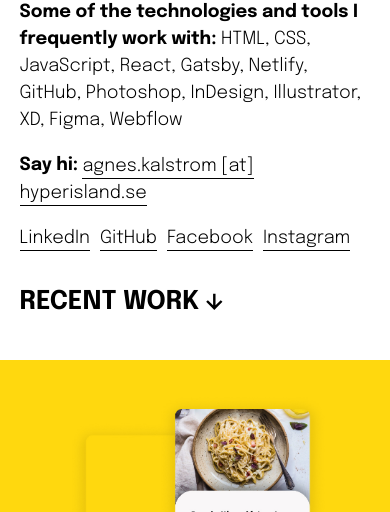
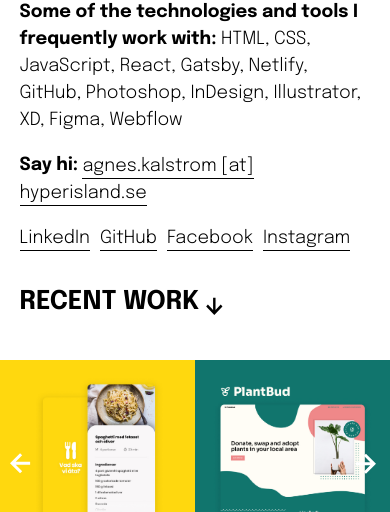
Before and after one commit to agneskalstrom/agneskalstrom.com, a Gatsby site: page / in a window 390 px wide. Shown: the part 332-844 px from the top of the page. Built offline with nearby package versions, Linux system fonts and the light colour scheme; Gatsby itself is replaced by a stand-in of ours.

Commit message:
add case swiper + add new case

```diff
--- a/src/components/projectGrid.js
+++ b/src/components/projectGrid.js
@@ -1,12 +1,32 @@
 import React from "react"
 import Box from "./box"
 import allProjects from "./projectList"
+import Slider from "react-slick";
+import {NextArrow, PrevArrow} from "./sliderArrows";
 
 export default function ProjectGrid() {
+  const settings = {
+    arrows: true,
+    dots: false,
+    infinite: true,
+    speed: 300,
+    slidesToShow: 3,
+    slidesToScroll: 1,
+    nextArrow: <NextArrow />,
+      prevArrow: <PrevArrow />,
+    responsive: [
+      {
+        breakpoint: 768,
+        settings: {
+          slidesToShow: 2
+        }
+      },
+    ]
+  };
   return (
     <>
       <section className="projects-grid" id="work">
-        <div className="projects-wrapper">
+        <Slider {...settings}>
           {allProjects.map(project => {
             return (
               <Box
@@ -18,7 +38,7 @@
               />
             )
           })}
-        </div>
+          </Slider>
       </section>
     </>
   )
--- a/src/components/projectList.js
+++ b/src/components/projectList.js
@@ -1,6 +1,7 @@
 import recipe from "../images/recipe-app.jpg"
 import creativeChase from "../images/creativechase.svg"
 import digisera from "../images/digisera-main.svg"
+import plantBud from "../images/plantbud.jpg"
 
 const allProjects = [
   {
@@ -12,13 +13,20 @@
   },
   {
     id: 2,
+    title: "plant-bud",
+    img: plantBud,
+    link: "/work/plantbud/",
+    alt: "PlantBud",
+  },
+  {
+    id: 3,
     title: "digisera",
     img: digisera,
     link: "/work/digisera/",
     alt: "Digisera",
   },
   {
-    id: 3,
+    id: 4,
     title: "creative-chase",
     img: creativeChase,
     link: "/work/creative-chase/",
--- /dev/null
+++ b/src/components/sliderArrows.js
@@ -0,0 +1,33 @@
+import React from "react";
+import nextArrow from "../images/assets/next-arrow.svg";
+import prevArrow from "../images/assets/prev-arrow.svg"
+
+
+function NextArrow(props) {
+    const { className, onClick } = props;
+    return (
+      <div
+        className={className}
+        onClick={onClick}
+        >
+            <img src={nextArrow} alt="Arrow pointing left" />
+        </div>
+    );
+  }
+
+  function PrevArrow(props) {
+    const { className, onClick } = props;
+    return (
+      <div
+        className={className}
+        onClick={onClick}
+        >
+            <img src={prevArrow} alt="Arrow pointing right" />
+        </div>
+    );
+  }
+
+  export {
+    NextArrow,
+    PrevArrow,
+  }
--- a/src/components/stickers.js
+++ b/src/components/stickers.js
@@ -18,7 +18,7 @@
   return (
     <div className="stickers">
       <div className="sticker-text">
-        <p>Decorate my website</p>
+        <p>Decorate website</p>
         <img src={arrow} alt="" />
       </div>
       <div className="sticker-box">
--- a/src/pages/work/creative-chase.js
+++ b/src/pages/work/creative-chase.js
@@ -3,7 +3,7 @@
 import creativechase from "../../images/creativechase.svg"
 import creativechase2 from "../../images/creativechase-2.jpg"
 
-export default function creativeChase () {
+export default function CreativeChase () {
   return (
     <>
       <ProjectIntro
@@ -14,8 +14,8 @@
         approach="As we had to rely only on verbal communication for understanding what we were supposed to create, it was critical to ask as many questions as possible regarding the look and feel of the website in the beginning of the project. Since we weren't allowed to ask for feedback from each other, I made sure to user test my design with other people."
         solution="My classmate's idea was a website where she'd be able to both showcase and sell custom made posters through a form filled out by the customer. Based on this information and using a couple of her illustrations as a base, I came up with a design that aligned with her vision but also focused on what I would like my experience to be as a potential customer."
         tools="Figma, Illustrator"
-        linkPrefix="Figma prototype (revised):"
-        linkURL="https://www.figma.com/proto/7fVnFEQnRgl2gWt2bAgMAM/Untitled?page-id=0%3A1&node-id=2%3A2&viewport=296%2C48%2C0.58&scaling=min-zoom&starting-point-node-id=2%3A2&hide-ui=1"
+        linkPrefix="Prototype (revised):"
+        linkURL="https://www.figma.com/proto/7fVnFEQnRgl2gWt2bAgMAM/Untitled?page-id=0%3A1&node-id=2%3A2&viewport=296%2C48%2C0.58&scaling=min-zoom&starting-point-node-id=2%3A2&&hotspot-hints=0&hide-ui=1"
         linkText="Click here"
       />
       <section className="project-images wrapper">
--- /dev/null
+++ b/src/pages/work/plantbud.js
@@ -0,0 +1,35 @@
+import React from "react"
+import ProjectIntro from "../../components/projectIntro"
+import plantbud from "../../images/plantbud.jpg"
+import plantbud2 from "../../images/plantbud-2.svg"
+import plantbud3 from "../../images/plantbud-3.svg"
+import plantbud4 from "../../images/plantbud-4.svg"
+
+export default function PlantBud () {
+  return (
+    <>
+      <ProjectIntro
+        title="PlantBud"
+        case="During one of our design sprints at Hyper Island, we were challenged to come up with an idea and a website design for a made-up company in 24 hours. A year later I challenged myself to redo the design and refine the concept in the same amount of time."
+        role="Designer."
+        problem="Being a houseplant enthusiast who was in a position where I had to get rid of a large portion of my collection, I found myself searching for an app/website where I could make the plants I was donating available to other plant lovers around me."
+        approach="Having the basic idea already figured out, I wanted to create a fun and welcoming website that would encourage people to join the community."
+        solution="A friendly design with playful elements and patterns."
+        tools="Figma, Illustrator"
+        linkPrefix="Prototype:"
+        linkURL="https://www.figma.com/proto/1PqfVng2eDVO32HWUw0eZ5/PlantBud?page-id=0%3A1&node-id=2%3A2&viewport=296%2C48%2C0.33&scaling=min-zoom&hotspot-hints=0&hide-ui=1"
+        linkText="Click here"
+      />
+      <section className="project-images wrapper">
+        <div className="two-section">
+          <img src={plantbud} alt="Creative Chase logo" />
+          <img src={plantbud2} alt="Creative Chase website" />
+        </div>
+        <div className="two-section">
+          <img src={plantbud3} alt="Creative Chase logo" />
+          <img src={plantbud4} alt="Creative Chase website" />
+        </div>
+      </section>
+    </>
+  )
+}
--- a/src/pages/work/recipe-app.js
+++ b/src/pages/work/recipe-app.js
@@ -4,7 +4,7 @@
 import recipe2 from "../../images/recipe-app-2.svg"
 
 
-export default function Digisera() {
+export default function RecipeApp() {
   return (
     <>
       <ProjectIntro
--- a/src/styles/index.css
+++ b/src/styles/index.css
@@ -1,3 +1,5 @@
+@import "~slick-carousel/slick/slick.css";
+@import "~slick-carousel/slick/slick-theme.css";
 @import url("https://fonts.googleapis.com/css2?family=Epilogue:wght@100;200;300;400;500;600;700;800;900&display=swap");
 
 body {
@@ -218,9 +220,30 @@
 
 /* Projects */
 
-.projects-wrapper {
-  display: grid;
-  grid-template-columns: 1fr 1fr 1fr;
+.slick-next, .slick-prev {
+  z-index: 1;
+  transform: scale(2);
+  transition: 0.2s;
+}
+
+.slick-prev {
+  left: 30px;
+}
+
+.slick-prev:hover {
+  left: 20px;
+}
+
+.slick-next {
+  right: 20px;
+}
+
+.slick-next:hover {
+  right: 10px;
+}
+
+.slick-prev:before, .slick-next:before {
+  display: none;
 }
 
 .project-box {
@@ -349,8 +372,24 @@
     margin-bottom: 8vw;
   }
 
-  .projects-wrapper {
-    grid-template-columns: 1fr;
+  .slick-prev, .slick-next {
+    transform: scale(1.5);
+  }
+
+  .slick-prev {
+    left: 15px;
+  }
+
+  .slick-prev:hover {
+    left: 15px;
+  }
+
+  .slick-next {
+    right: 10px;
+  }
+
+  .slick-next {
+    right: 10px;
   }
 
   .project-title {
```
Also changed, not shown: package.json (+8 -6 lines), src/images/assets/left-arrow.svg, src/images/assets/next-arrow.svg (added), src/images/assets/prev-arrow.svg (added), src/images/digisera-2.jpg, src/images/digisera-4.svg, src/images/plantbud-2.svg (added), src/images/plantbud-3.svg (added), src/images/plantbud-4.svg (added), src/images/plantbud.jpg (added), src/images/plantbud.svg (added), 1 other file.
